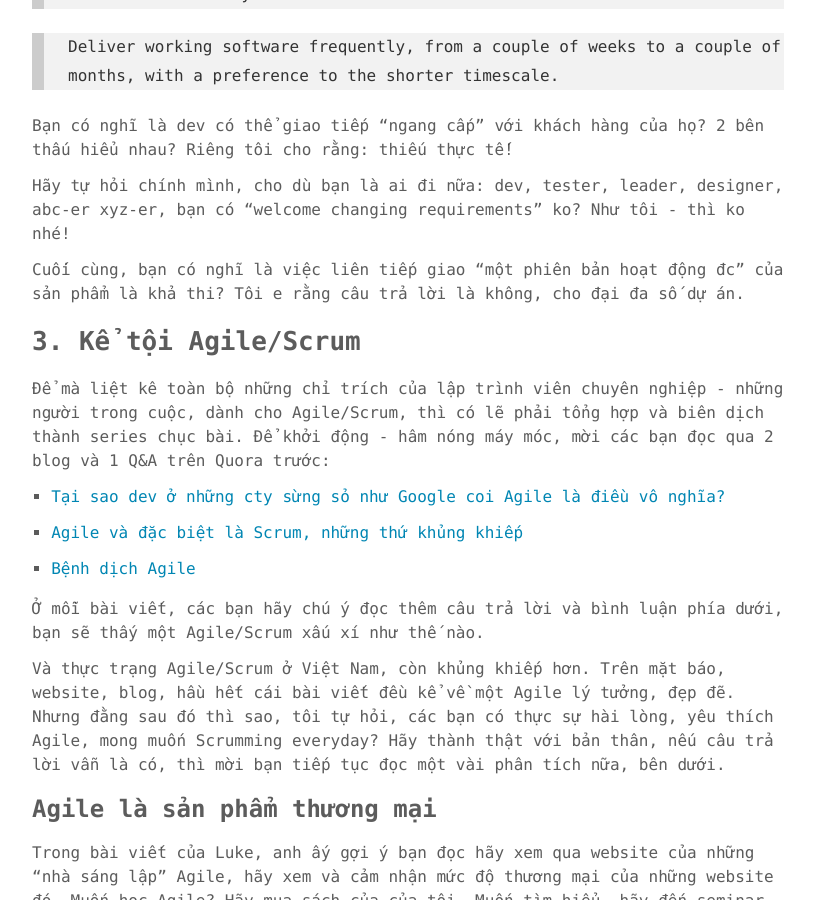
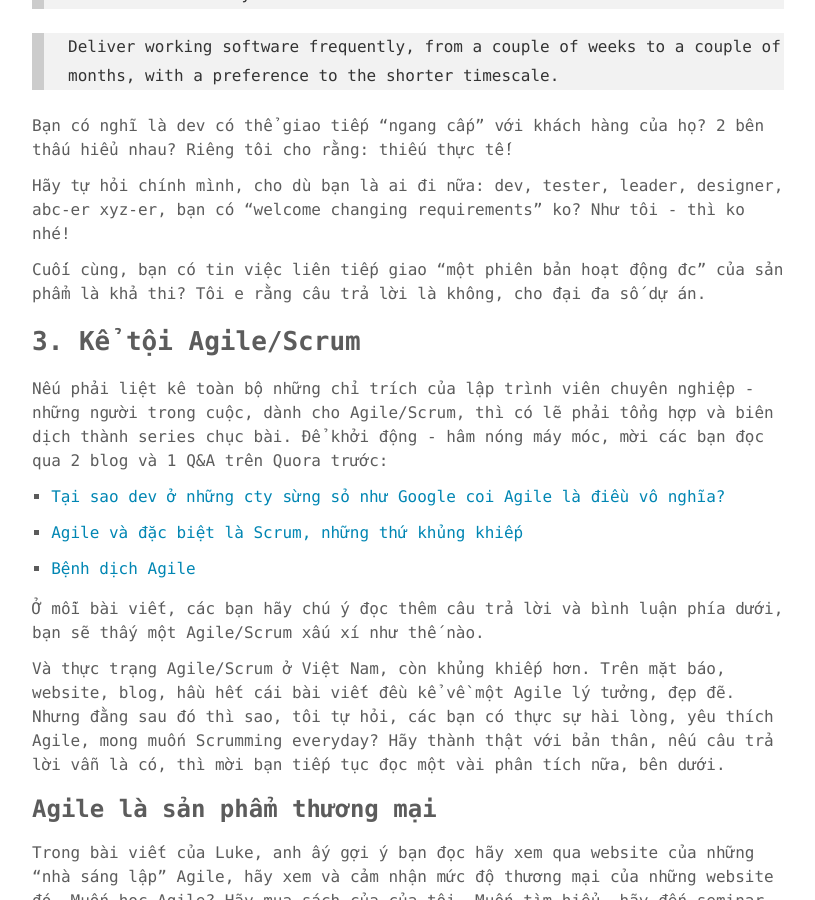
Before and after one commit to phuoc-thanh/phuoc-thanh.github.io, a Jekyll site: the page built from _posts/2017-04-17-agile-stop-dreaming.md, in a window 1280 px wide and 900 px high, scrolled down 3318 px. Shown: the whole window, without its empty margins (232-1047 px from the left). Built offline with Jekyll 4.4.1, drawn with Linux system fonts in a browser that asks for light colours.

Commit message:
replace some words

```diff
--- a/_posts/2017-04-17-agile-stop-dreaming.md
+++ b/_posts/2017-04-17-agile-stop-dreaming.md
@@ -95,11 +95,11 @@
 
 Hãy tự hỏi chính mình, cho dù bạn là ai đi nữa: dev, tester, leader, designer, abc-er xyz-er, bạn có "welcome changing requirements" ko? Như tôi - thì ko nhé!
 
-Cuối cùng, bạn có nghĩ là việc liên tiếp giao "một phiên bản hoạt động đc" của sản phẩm là khả thi? Tôi e rằng câu trả lời là không, cho đại đa số dự án.
+Cuối cùng, bạn có tin việc liên tiếp giao "một phiên bản hoạt động đc" của sản phẩm là khả thi? Tôi e rằng câu trả lời là không, cho đại đa số dự án.
 
 ## 3. Kể tội Agile/Scrum
 
-Để mà liệt kê toàn bộ những chỉ trích của lập trình viên chuyên nghiệp - những người trong cuộc, dành cho Agile/Scrum, thì có lẽ phải tổng hợp và biên dịch thành series chục bài. Để khởi động - hâm nóng máy móc, mời các bạn đọc qua 2 blog và 1 Q&A trên Quora trước:
+Nếu phải liệt kê toàn bộ những chỉ trích của lập trình viên chuyên nghiệp - những người trong cuộc, dành cho Agile/Scrum, thì có lẽ phải tổng hợp và biên dịch thành series chục bài. Để khởi động - hâm nóng máy móc, mời các bạn đọc qua 2 blog và 1 Q&A trên Quora trước:
 
 1. [Tại sao dev ở những cty sừng sỏ như Google coi Agile là điều vô nghĩa?](https://www.quora.com/Why-do-some-developers-at-strong-companies-like-Google-consider-Agile-development-to-be-nonsense)
 
```
